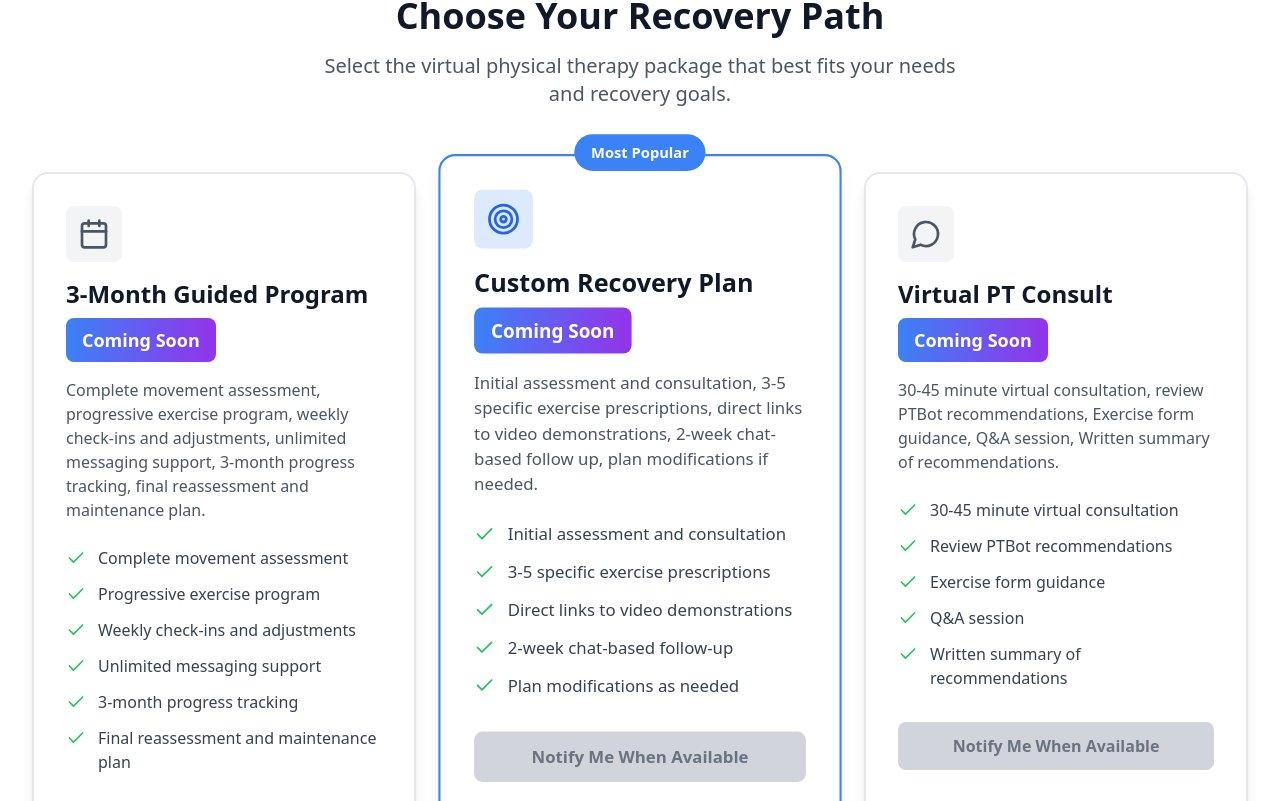
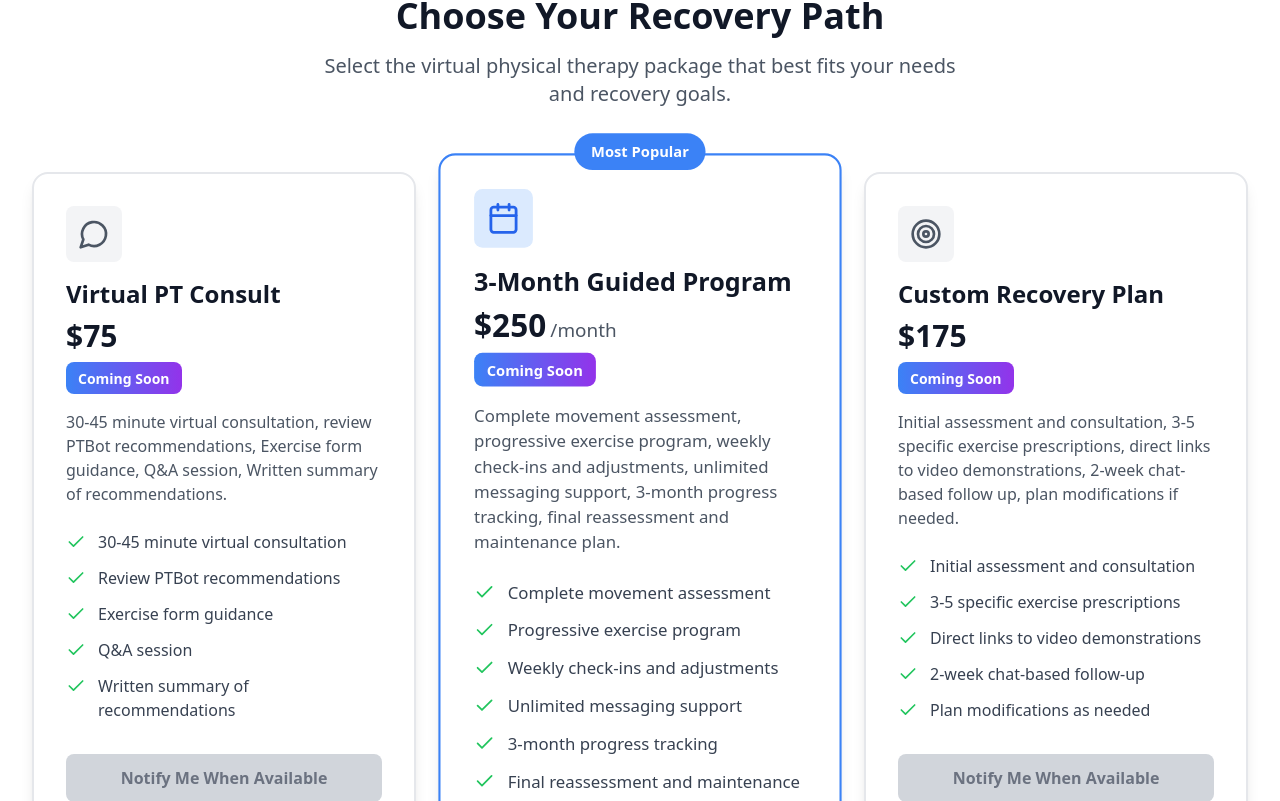
Before and after one commit to TheDoctorBotter/justinlemmo-dpt, a React (Vite) app: page / in a window 1280 px wide. Shown: the part 839-1640 px from the top of the page. Built offline with nearby package versions, Linux system fonts and the light colour scheme; no server answers.

Commit message:
Reorganize services and update pricing

```diff
--- a/src/components/Services.tsx
+++ b/src/components/Services.tsx
@@ -140,10 +140,10 @@ export const Services: React.FC<ServicesProps> = ({ user }) => {
             <div
               key={pkg.priceId}
               className={`relative bg-white rounded-2xl shadow-lg border-2 transition-all duration-300 hover:shadow-xl ${
-                pkg.name === 'Custom Recovery Plan' ? 'border-blue-500 scale-105' : 'border-gray-200 hover:border-blue-300'
+                pkg.name === '3-Month Guided Program' ? 'border-blue-500 scale-105' : 'border-gray-200 hover:border-blue-300'
               }`}
             >
-              {pkg.name === 'Custom Recovery Plan' && (
+              {pkg.name === '3-Month Guided Program' && (
                 <div className="absolute -top-4 left-1/2 transform -translate-x-1/2">
                   <span className="bg-blue-500 text-white px-4 py-2 rounded-full text-sm font-semibold">
                     Most Popular
@@ -153,15 +153,23 @@ export const Services: React.FC<ServicesProps> = ({ user }) => {
 
               <div className="p-8">
                 <div className={`inline-flex p-3 rounded-lg mb-4 ${
-                  pkg.name === 'Custom Recovery Plan' ? 'bg-blue-100 text-blue-600' : 'bg-gray-100 text-gray-600'
+                  pkg.name === '3-Month Guided Program' ? 'bg-blue-100 text-blue-600' : 'bg-gray-100 text-gray-600'
                 }`}>
                   {getPackageIcon(pkg.name)}
                 </div>
 
                 <h3 className="text-2xl font-bold text-gray-900 mb-2">{pkg.name}</h3>
                 <div className="mb-4">
-                  <div className="bg-gradient-to-r from-blue-500 to-purple-600 text-white px-4 py-2 rounded-lg inline-block">
-                    <span className="text-lg font-semibold">Coming Soon</span>
+                  <div className="text-3xl font-bold text-gray-900">
+                    {pkg.name === 'Virtual PT Consult' && '$75'}
+                    {pkg.name === '3-Month Guided Program' && '$250'}
+                    {pkg.name === 'Custom Recovery Plan' && '$175'}
+                    <span className="text-lg font-normal text-gray-600 ml-1">
+                      {pkg.mode === 'subscription' ? '/month' : ''}
+                    </span>
+                  </div>
+                  <div className="bg-gradient-to-r from-blue-500 to-purple-600 text-white px-3 py-1 rounded-lg inline-block mt-2">
+                    <span className="text-sm font-semibold">Coming Soon</span>
                   </div>
                 </div>
                 <p className="text-gray-600 mb-6">{pkg.description}</p>
@@ -178,7 +186,7 @@ export const Services: React.FC<ServicesProps> = ({ user }) => {
                 <button
                   disabled={true}
                   className={`w-full py-3 px-6 rounded-lg font-semibold transition-colors ${
-                    pkg.name === 'Custom Recovery Plan'
+                    pkg.name === '3-Month Guided Program'
                       ? 'bg-gray-300 text-gray-500 cursor-not-allowed'
                       : 'bg-gray-300 text-gray-500 cursor-not-allowed'
                   } flex items-center justify-center space-x-2`}
--- a/src/stripe-config.ts
+++ b/src/stripe-config.ts
@@ -8,6 +8,14 @@ export interface StripeProduct {
 }
 
 export const stripeProducts: StripeProduct[] = [
+  {
+    id: 'prod_SnlcQeryFv0vRw',
+    priceId: 'price_1RsA5jLBHhyJpJHOMe424Zh9',
+    name: 'Virtual PT Consult',
+    description: '30-45 minute virtual consultation, review PTBot recommendations, Exercise form guidance, Q&A session, Written summary of recommendations.',
+    mode: 'payment',
+    comingSoon: true
+  },
   {
     id: 'prod_Snlflbz3KWUPV7',
     priceId: 'price_1RsA7pLBHhyJpJHOZVBbW412',
@@ -23,14 +31,6 @@ export const stripeProducts: StripeProduct[] = [
     description: 'Initial assessment and consultation, 3-5 specific exercise prescriptions, direct links to video demonstrations, 2-week chat-based follow up, plan modifications if needed.',
     mode: 'payment',
     comingSoon: true
-  },
-  {
-    id: 'prod_SnlcQeryFv0vRw',
-    priceId: 'price_1RsA5jLBHhyJpJHOMe424Zh9',
-    name: 'Virtual PT Consult',
-    description: '30-45 minute virtual consultation, review PTBot recommendations, Exercise form guidance, Q&A session, Written summary of recommendations.',
-    mode: 'payment',
-    comingSoon: true
   }
 ];
 
```
